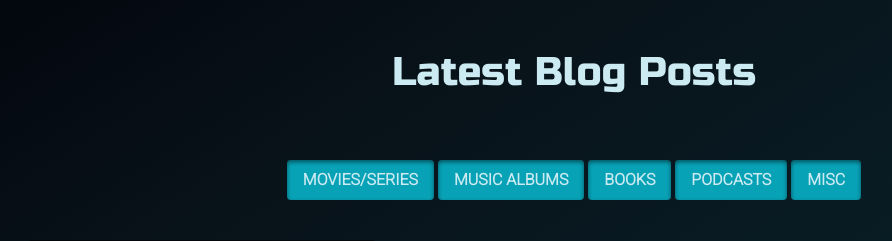
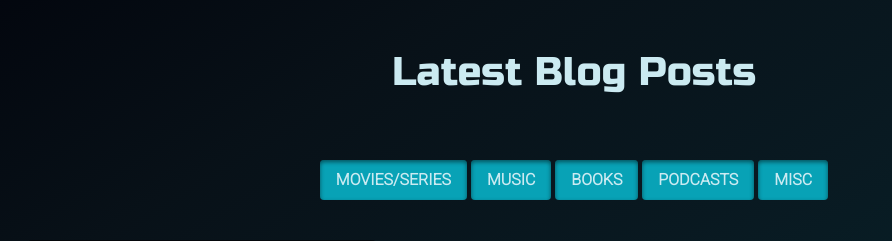
Before and after one commit to DebbieBergstrom/Culture-Club, a Django app: page / in a window 1280 px wide. Shown: the part 61-302 px from the top of the page, without its empty margins (66-958 px from the left). Run offline with Django 3.2, Linux system fonts and the light colour scheme; a user stored in the database is signed in; tables that the repository leaves empty hold one stand-in row (values such as "Sample post").

Commit message:
#33 Add category buttons and active state script

```diff
--- a/static/css/style.css
+++ b/static/css/style.css
@@ -103,6 +103,12 @@ h1 {
     transition: background-color 0.3s, box-shadow 0.1s;
     box-shadow: inset 0 2px 4px rgba(0, 0, 0, 0.5);
 }
+
+.btn.ctg.active {
+    background-color: #226c79;
+    color: var(--light-text-gr);
+}
+
 
 /* Button Hover Styling */
 .btn-primary:hover,
--- a/templates/base.html
+++ b/templates/base.html
@@ -140,6 +140,9 @@
             alert.close();
         }, 2000);
     </script>
+    <!-- Scripts to extend to index.html -->
+    {% block scripts %}
+    {% endblock scripts %}
 </body>
 
 </html>
--- a/templates/index.html
+++ b/templates/index.html
@@ -8,17 +8,17 @@
         <!-- Category Selection menu -->
         <div class="col-12 mt-3">
             <div class="row">
-                <div class="my-4 text-center">
+                <div id="category-buttons" class="my-4 text-center">
                     <a href="?category=Movies/Series"
-                        class="btn btn-secondary">Movies/Series</a>
+                        class="btn ctg btn-secondary">Movies/Series</a>
                     <a href="?category=Music Albums"
-                        class="btn btn-secondary">Music Albums</a>
+                        class="btn ctg btn-secondary">Music</a>
                     <a href="?category=Books"
-                        class="btn btn-secondary">Books</a>
+                        class="btn ctg btn-secondary">Books</a>
                     <a href="?category=Podcasts"
-                        class="btn btn-secondary">Podcasts</a>
+                        class="btn ctg btn-secondary">Podcasts</a>
                     <a href="?category=Miscellaneous"
-                        class="btn btn-secondary">Misc</a>
+                        class="btn ctg btn-secondary">Misc</a>
                 </div>
 
 
@@ -97,3 +97,42 @@
 </div>
 
 {%endblock%}
+
+<!-- JavaScript code for making the category buttons appear active -->
+{% block scripts %}
+<script>
+    document.addEventListener("DOMContentLoaded", function () {
+        // Get all category buttons
+        let categoryButtons = document.querySelectorAll('.btn.ctg');
+
+        // Get current URL parameters (because 'Music Album' contains space)
+        let currentSearchParams = new URLSearchParams(window.location
+            .search);
+
+        // Iterate through each button
+        categoryButtons.forEach(function (button) {
+            // Get the category from the button's href attribute
+            let buttonCategory = button.getAttribute('href')
+                .split('=')[1];
+
+            // Check if the current URL's category matches the button's category
+            if (currentSearchParams.get('category') ===
+                decodeURIComponent(buttonCategory)) {
+                // Add 'active' class to the button
+                button.classList.add('active');
+            }
+        });
+    });
+
+    // Event listener for each button to remove 'active' class from other buttons
+    document.querySelectorAll('.btn.ctg').forEach(function (button) {
+        button.addEventListener('click', function () {
+            document.querySelectorAll('.btn.ctg').forEach(
+                function (otherButton) {
+                    otherButton.classList.remove('active');
+                });
+            button.classList.add('active');
+        });
+    });
+</script>
+{% endblock scripts %}
```
